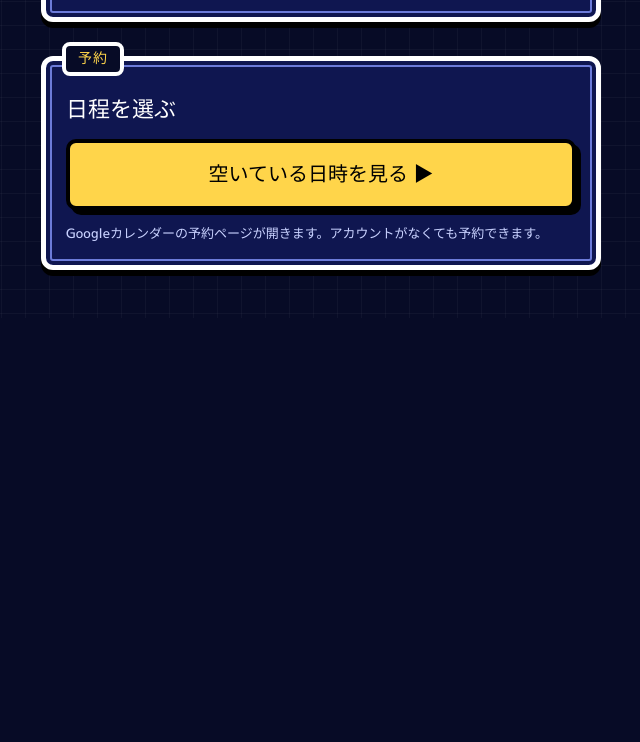
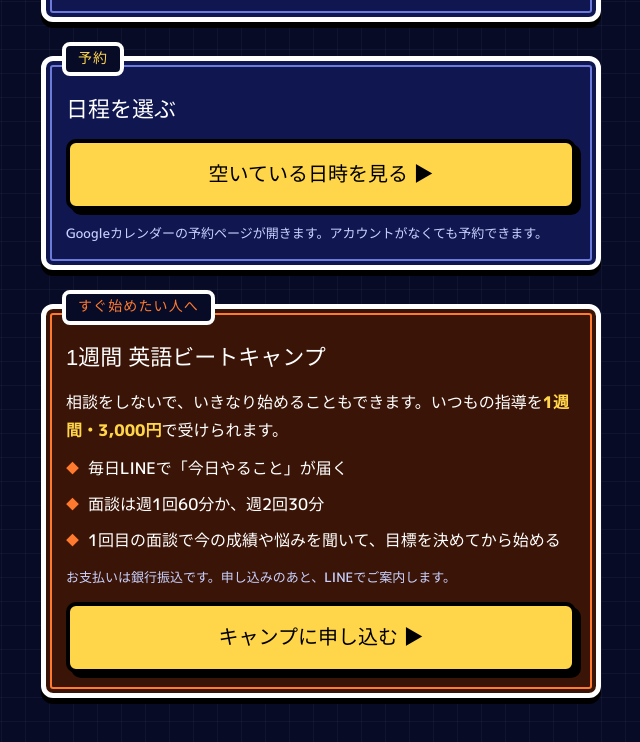
Before and after one commit to masaki-eigo/masaki-eigo.github.io, a plain HTML site: page soudan.html in a window 1280 px wide. Shown: the part 1111-1853 px from the top of the page, without its empty margins (319-959 px from the left). Before the commit the page ends 1437 px from the top, so only its background shows below. Drawn offline with Linux system fonts and the light colour scheme; a web font is replaced by a local one.

Commit message:
Update soudan.html無料相談ページにビートキャンプの申し込みを追加

```diff
--- a/soudan.html
+++ b/soudan.html
@@ -120,6 +120,19 @@ details[open] summary::after{transform:rotate(180deg)}
     <h2>日程を選ぶ</h2>
     <div id="bookArea"></div>
   </section>
+
+  <section class="win quest" id="camp">
+    <div class="tab">すぐ始めたい人へ</div>
+    <h2>1週間 英語ビートキャンプ</h2>
+    <p>相談をしないで、いきなり始めることもできます。いつもの指導を<b class="hl">1週間・3,000円</b>で受けられます。</p>
+    <ul class="list">
+      <li>毎日LINEで「今日やること」が届く</li>
+      <li>面談は週1回60分か、週2回30分</li>
+      <li>1回目の面談で今の成績や悩みを聞いて、目標を決めてから始める</li>
+    </ul>
+    <p class="small" style="margin-top:12px">お支払いは銀行振込です。申し込みのあと、LINEでご案内します。</p>
+    <a class="btn" href="https://line.me/R/oaMessage/@570dzfqp/?%E3%83%93%E3%83%BC%E3%83%88%E3%82%AD%E3%83%A3%E3%83%B3%E3%83%97%E7%94%B3%E3%81%97%E8%BE%BC%E3%81%BF" style="margin-top:14px">キャンプに申し込む ▶</a>
+  </section>
 </main>
 <script>
 (function(){
```
